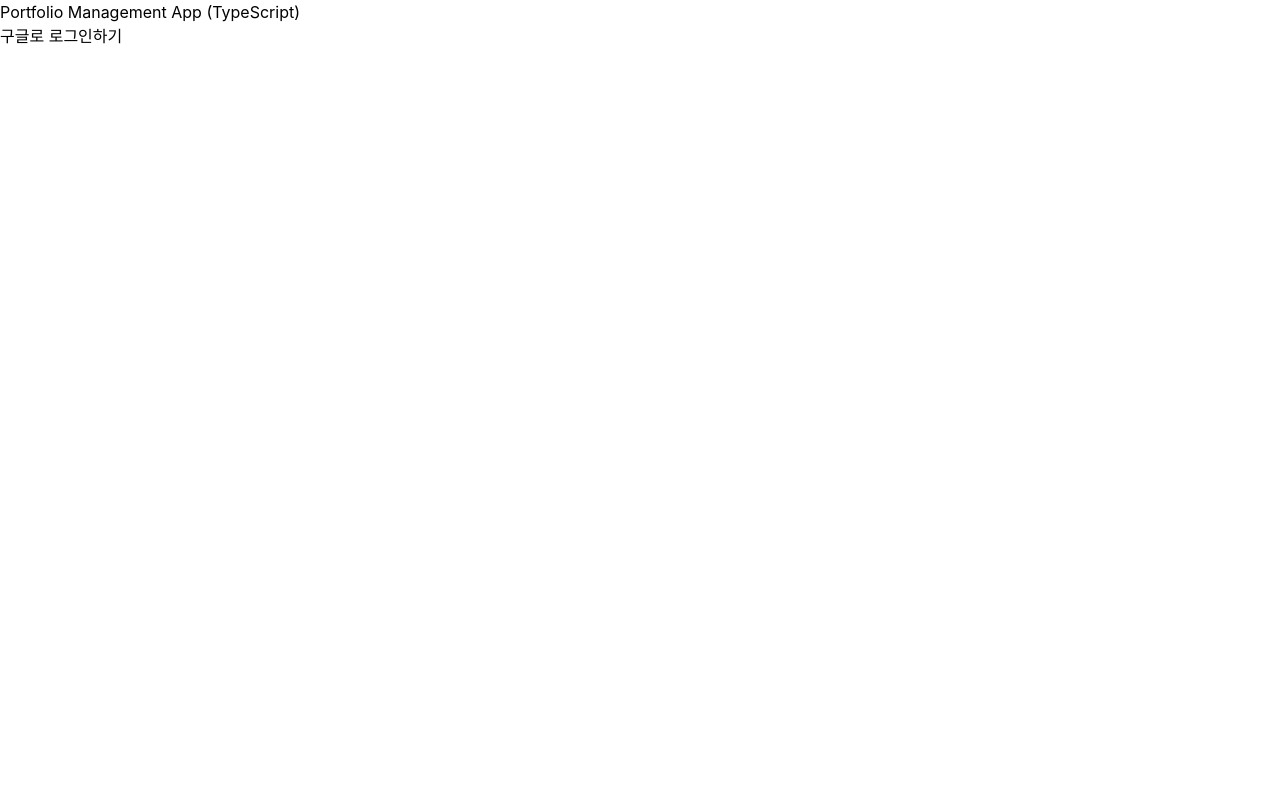
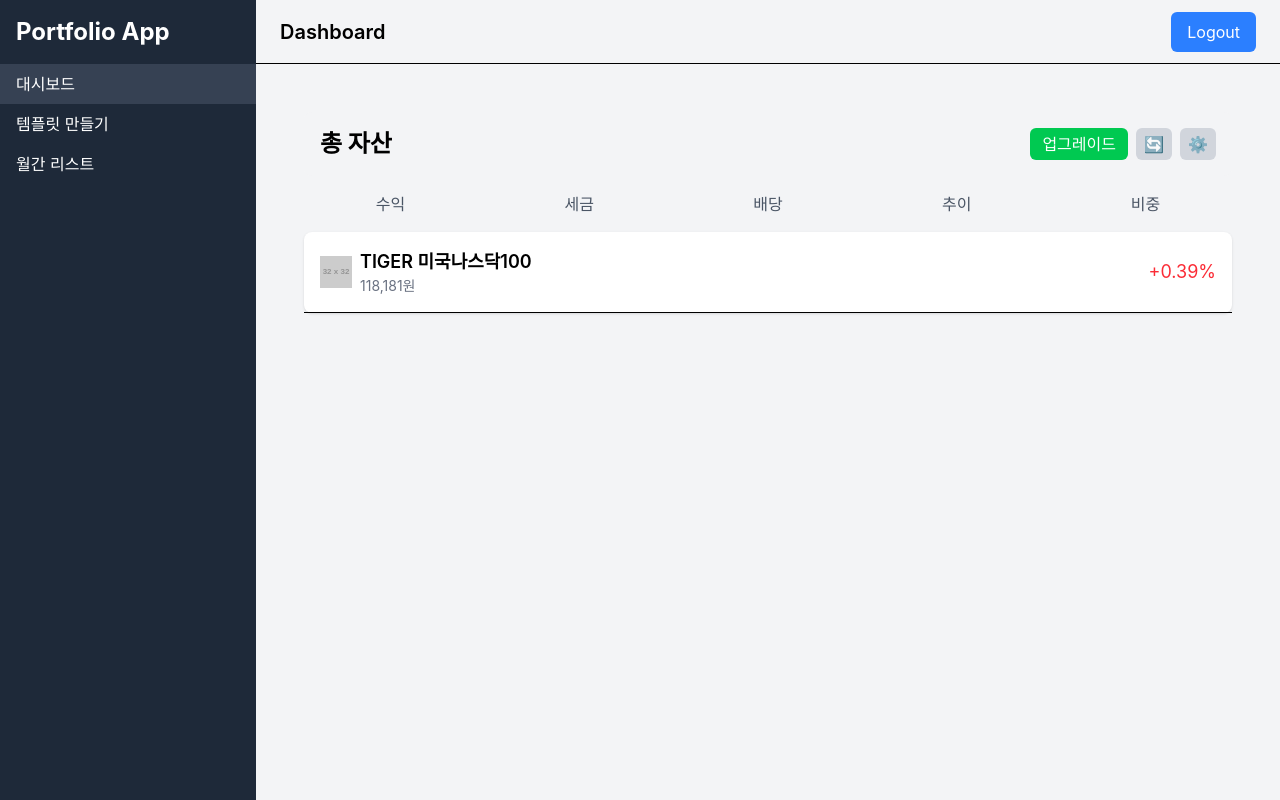
Before and after one commit to Yirgacheffe-Cho/portfolio-management-app, a React (Vite) app: page /app/dashboard in a window 1280 px wide. Built offline with nearby package versions, Linux system fonts and the light colour scheme.

Commit message:
기본 레이아웃 개발 로그인 후 메인 레이아웃 으로 라우팅 사이드바, 탑바, 컨텐츠 영역 3개의 영역으로 수정

```diff
--- a/package.json
+++ b/package.json
@@ -13,6 +13,7 @@
   "dependencies": {
     "@tailwindcss/vite": "^4.1.7",
     "firebase": "^11.7.3",
+    "jotai": "^2.12.4",
     "react": "^19.1.0",
     "react-dom": "^19.1.0",
     "react-router-dom": "^7.6.0"
--- a/src/App.tsx
+++ b/src/App.tsx
@@ -1,11 +1,23 @@
-import Login from './components/Login';
+import React from 'react';
+import { BrowserRouter as Router, Routes, Route } from 'react-router-dom';
+import MainLayout from '@layouts/MainLayout';
+import Dashboard from '@/pages/Dashboard/Dashboard';
+import Templates from '@/pages/Templates/Templates';
+import MonthlyList from '@/pages/MonthlyList/MonthlyList';
+import Login from '@/pages/Login/Login';
 
-const App = () => {
+const App: React.FC = () => {
   return (
-    <div>
-      <h1>Portfolio Management App (TypeScript)</h1>
-      <Login />
-    </div>
+    <Router>
+      <Routes>
+        <Route path="/" element={<Login />} />
+        <Route path="/app" element={<MainLayout />}>
+          <Route path="dashboard" element={<Dashboard />} />
+          <Route path="templates" element={<Templates />} />
+          <Route path="monthly-list" element={<MonthlyList />} />
+        </Route>
+      </Routes>
+    </Router>
   );
 };
 
--- /dev/null
+++ b/src/components/Sidebar.tsx
@@ -0,0 +1,31 @@
+import React from 'react';
+import { NavLink } from 'react-router-dom';
+
+const Sidebar: React.FC = () => {
+  const menuItems = [
+    { name: '대시보드', path: '/app/dashboard' },
+    { name: '템플릿 만들기', path: '/app/templates' },
+    { name: '월간 리스트', path: '/app/monthly-list' },
+  ];
+
+  return (
+    <div className="w-64 h-full bg-gray-800 text-white flex flex-col">
+      <div className="p-4 text-2xl font-bold">Portfolio App</div>
+      <nav className="flex-1">
+        {menuItems.map((item) => (
+          <NavLink
+            key={item.name}
+            to={item.path}
+            className={({ isActive }) =>
+              `block px-4 py-2 hover:bg-gray-700 ${isActive ? 'bg-gray-700' : ''}`
+            }
+          >
+            {item.name}
+          </NavLink>
+        ))}
+      </nav>
+    </div>
+  );
+};
+
+export default Sidebar;
--- /dev/null
+++ b/src/components/Topbar.tsx
@@ -0,0 +1,16 @@
+import React from 'react';
+
+const Topbar: React.FC = () => {
+  return (
+    <div className="w-full h-16 bg-gray-100 border-b flex items-center justify-between px-6">
+      <div className="text-xl font-semibold">Dashboard</div>
+      <div className="flex items-center gap-4">
+        <button className="px-4 py-2 bg-blue-500 text-white rounded-md">
+          Logout
+        </button>
+      </div>
+    </div>
+  );
+};
+
+export default Topbar;
--- /dev/null
+++ b/src/layouts/MainLayout.tsx
@@ -0,0 +1,20 @@
+import React from 'react';
+import Sidebar from '@components/Sidebar';
+import Topbar from '@components/Topbar';
+import { Outlet } from 'react-router-dom';
+
+const MainLayout: React.FC = () => {
+  return (
+    <div className="flex h-screen bg-gray-100">
+      <Sidebar />
+      <div className="flex flex-col flex-1">
+        <Topbar />
+        <main className="p-6 overflow-y-auto">
+          <Outlet />
+        </main>
+      </div>
+    </div>
+  );
+};
+
+export default MainLayout;
--- /dev/null
+++ b/src/pages/Dashboard/Dashboard.tsx
@@ -0,0 +1,41 @@
+import React from 'react';
+
+const Dashboard: React.FC = () => {
+  return (
+    <div className="p-6">
+      <div className="bg-gray-100 p-4 rounded-lg mb-4 flex items-center justify-between">
+        <div className="text-2xl font-bold">총 자산</div>
+        <div className="flex items-center gap-2">
+          <button className="bg-green-500 text-white px-3 py-1 rounded-md">
+            업그레이드
+          </button>
+          <button className="bg-gray-300 px-2 py-1 rounded-md">🔄</button>
+          <button className="bg-gray-300 px-2 py-1 rounded-md">⚙️</button>
+        </div>
+      </div>
+
+      <div className="grid grid-cols-5 gap-4 text-center text-gray-600 mb-4">
+        <div>수익</div>
+        <div>세금</div>
+        <div>배당</div>
+        <div>추이</div>
+        <div>비중</div>
+      </div>
+
+      <div className="bg-white rounded-lg shadow">
+        <div className="p-4 border-b flex items-center justify-between">
+          <div className="flex items-center gap-2">
+            <img src="https://via.placeholder.com/32" alt="Asset" />
+            <div>
+              <div className="text-lg font-semibold">TIGER 미국나스닥100</div>
+              <div className="text-sm text-gray-500">118,181원</div>
+            </div>
+          </div>
+          <div className="text-red-500 text-lg">+0.39%</div>
+        </div>
+      </div>
+    </div>
+  );
+};
+
+export default Dashboard;
--- a/src/components/Login.tsx
+++ b/src/pages/Login/Login.tsx
@@ -1,8 +1,12 @@
+import React from 'react';
 import { signInWithPopup } from 'firebase/auth';
-import { auth, provider, db } from '../services/firebase';
+import { auth, provider, db } from '@/services/firebase';
 import { doc, setDoc } from 'firebase/firestore';
+import { useNavigate } from 'react-router-dom';
 
 const Login: React.FC = () => {
+  const navigate = useNavigate();
+
   const handleLogin = async () => {
     try {
       // Firebase Auth로 Google 로그인 실행
@@ -16,10 +20,13 @@ const Login: React.FC = () => {
           displayName,
           email,
           photoURL,
+          createdAt: new Date(),
         });
 
-        alert(`로그인 성공! 환영합니다, ${displayName}`);
         console.log('Firestore에 사용자 정보가 저장되었습니다.');
+
+        // 👉 로그인 성공 시 메인 페이지로 이동
+        navigate('/app/dashboard');
       }
     } catch (error) {
       console.error('로그인 에러:', error);
@@ -27,8 +34,16 @@ const Login: React.FC = () => {
   };
 
   return (
-    <div>
-      <button onClick={handleLogin}>구글로 로그인하기</button>
+    <div className="flex items-center justify-center h-screen bg-gray-50">
+      <div className="bg-white p-10 rounded-lg shadow-md text-center">
+        <h1 className="text-2xl font-bold mb-4">Portfolio Management App</h1>
+        <button
+          onClick={handleLogin}
+          className="bg-blue-500 text-white px-5 py-2 rounded-md hover:bg-blue-600 transition"
+        >
+          구글로 로그인하기
+        </button>
+      </div>
     </div>
   );
 };
--- /dev/null
+++ b/src/pages/MonthlyList/MonthlyList.tsx
@@ -0,0 +1,12 @@
+import React from 'react';
+
+const MonthlyList: React.FC = () => {
+  return (
+    <div className="p-6">
+      <h1 className="text-2xl font-bold mb-4">월간 리스트</h1>
+      <p>여기에 월별 자산 변동 내역이 표시됩니다.</p>
+    </div>
+  );
+};
+
+export default MonthlyList;
--- /dev/null
+++ b/src/pages/Templates/Templates.tsx
@@ -0,0 +1,12 @@
+import React from 'react';
+
+const Templates: React.FC = () => {
+  return (
+    <div className="p-6">
+      <h1 className="text-2xl font-bold mb-4">템플릿 만들기</h1>
+      <p>여기서 자산 템플릿을 설정하고 관리할 수 있습니다.</p>
+    </div>
+  );
+};
+
+export default Templates;
```
